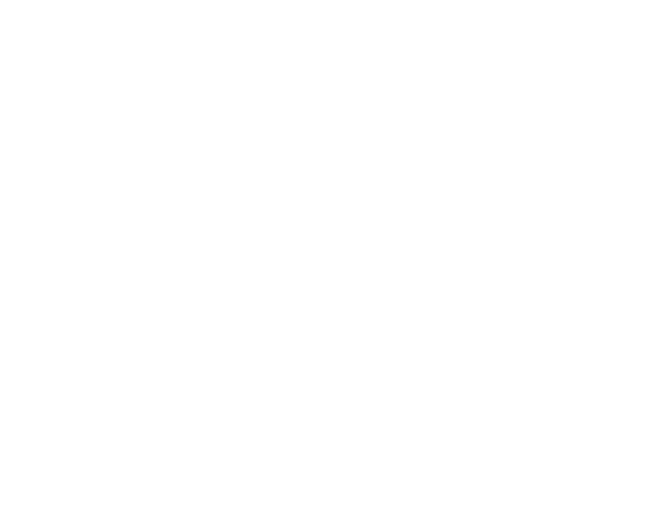
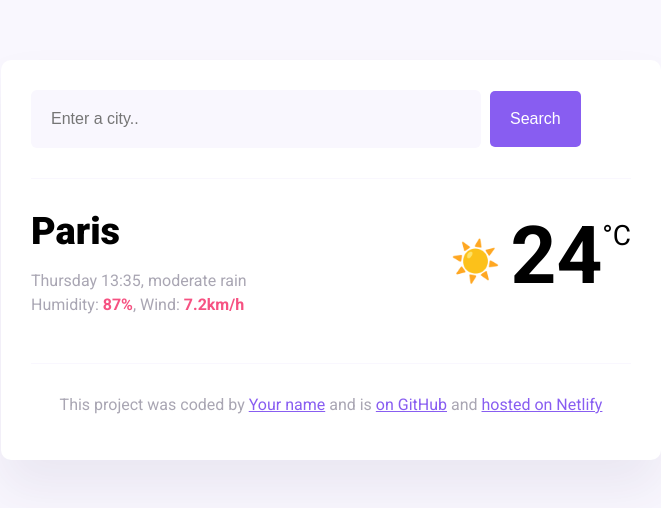
Before and after one commit to csumners/my-weather-app, a website: page index.html in a window 1280 px wide. Shown: the whole page, without its empty margins (309-970 px from the left). Drawn offline with nearby package versions, Linux system fonts and the light colour scheme.

Commit message:
Downloaded code from sandbox into VScode

```diff
--- a/index.html
+++ b/index.html
@@ -3,7 +3,56 @@
   <head>
     <meta charset="UTF-8" />
     <meta name="viewport" content="width=device-width, initial-scale=1.0" />
-    <title>Document</title>
+    <link rel="preconnect" href="https://fonts.googleapis.com" />
+    <link rel="preconnect" href="https://fonts.gstatic.com" crossorigin />
+    <link
+      href="https://fonts.googleapis.com/css2?family=Roboto:ital,wght@0,100;0,400;0,500;0,700;0,900;1,100;1,300;1,400;1,500;1,700;1,900&display=swap"
+      rel="stylesheet"
+    />
+    <script src="https://cdn.jsdelivr.net/npm/axios@1.1.2/dist/axios.min.js"></script>
+    <link rel="stylesheet" href="src/styles.css" />
+    <title>My weather application</title>
   </head>
-  <body></body>
+  <body>
+    <div class="weather-app">
+      <header>
+        <form id="search-form">
+          <input
+            type="search"
+            placeholder="Enter a city.."
+            required
+            class="search-input"
+            id="search-input"
+          />
+          <input type="submit" value="Search" class="search-button" />
+        </form>
+      </header>
+      <main>
+        <div class="current-weather">
+          <div>
+            <h1 class="current-city" id="current-city">Paris</h1>
+            <p class="current-details">
+              <span id="current-date"></span>, moderate rain <br />
+              Humidity: <strong>87%</strong>, Wind: <strong>7.2km/h</strong>
+            </p>
+          </div>
+          <div class="current-temperature">
+            <span class="current-temperature-icon">☀️</span
+            ><span class="current-temperature-value" id="current-temperature"
+              >24</span
+            ><span class="current-temperature-unit">°C</span>
+          </div>
+        </div>
+      </main>
+      <footer>
+        <p>
+          This project was coded by
+          <a href="#" target="_blank">Your name</a> and is
+          <a href="#" target="_blank"> on GitHub</a> and
+          <a href="#" target="_blank">hosted on Netlify</a>
+        </p>
+      </footer>
+    </div>
+  </body>
+  <script src="src/index.js"></script>
 </html>
--- /dev/null
+++ b/src/index.js
@@ -0,0 +1,53 @@
+function displayTemperature(response) {
+  let temperatureElement = document.querySelector("#current-temperature");
+  let temperature = Math.round(response.data.temperature.current);
+  let cityElement = document.querySelector("#current-city");
+  cityElement.innerHTML = response.data.city;
+  temperatureElement.innerHTML = temperature;
+}
+
+function search(event) {
+  event.preventDefault();
+  let searchInputElement = document.querySelector("#search-input");
+  let city = searchInputElement.value;
+
+  let apiKey = "b2a5adcct04b33178913oc335f405433";
+  let apiUrl = `https://api.shecodes.io/weather/v1/current?query=${city}&key=${apiKey}&units=metric`;
+
+  axios.get(apiUrl).then(displayTemperature);
+}
+
+function formatDate(date) {
+  let minutes = date.getMinutes();
+  let hours = date.getHours();
+  let day = date.getDay();
+
+  if (minutes < 10) {
+    minutes = `0${minutes}`;
+  }
+
+  if (hours < 10) {
+    hours = `0${hours}`;
+  }
+
+  let days = [
+    "Sunday",
+    "Monday",
+    "Tuesday",
+    "Wednesday",
+    "Thursday",
+    "Friday",
+    "Saturday"
+  ];
+
+  let formattedDay = days[day];
+  return `${formattedDay} ${hours}:${minutes}`;
+}
+
+let searchForm = document.querySelector("#search-form");
+searchForm.addEventListener("submit", search);
+
+let currentDateELement = document.querySelector("#current-date");
+let currentDate = new Date();
+
+currentDateELement.innerHTML = formatDate(currentDate);
--- /dev/null
+++ b/src/styles.css
@@ -0,0 +1,98 @@
+body {
+  background: #f9f7fe;
+  font-family: "Roboto", sans-serif;
+}
+
+a {
+  color: #885df1;
+}
+
+.weather-app {
+  background: white;
+  max-width: 600px;
+  margin: 60px auto;
+  padding: 30px;
+  border-radius: 10px;
+  box-shadow: 0 30px 50px rgba(65, 50, 100, 0.08);
+}
+
+header {
+  border-bottom: 1px solid #f9f7fe;
+  padding-bottom: 30px;
+}
+
+.search-input {
+  background-color: #f9f7fe;
+  border: none;
+  color: rgba(39, 33, 66, 0.4);
+  font-size: 16px;
+  padding: 20px;
+  width: 75%;
+  border-radius: 6px;
+}
+
+.search-button {
+  margin-left: 5px;
+  font-size: 16px;
+  background-color: #885df1;
+  color: white;
+  border: none;
+  padding: 20px;
+  line-height: 1;
+  border-radius: 5px;
+}
+
+main {
+  padding: 30px 0;
+}
+
+.current-temperature {
+  font-size: 48px;
+}
+
+.current-weather {
+  display: flex;
+  justify-content: space-between;
+}
+
+.current-city {
+  font-size: 38px;
+  font-weight: 900;
+  margin: 0;
+}
+.current-details {
+  color: rgba(39, 33, 66, 0.4);
+  font-size: 16px;
+  font-weight: 400;
+  line-height: 24px;
+}
+
+.current-details strong {
+  color: #f65282;
+}
+
+.current-temperature-icon {
+  position: relative;
+  top: -8px;
+  font-size: 40px;
+  margin-right: 10px;
+}
+
+.current-temperature-value {
+  font-size: 80px;
+  font-weight: bold;
+}
+
+.current-temperature-unit {
+  font-size: 28px;
+  position: relative;
+  top: -38px;
+}
+
+footer {
+  border-top: 1px solid #f9f7fe;
+  text-align: center;
+  padding-top: 15px;
+
+  color: rgba(39, 33, 66, 0.4);
+}
```
Also changed, not shown: package.json (added, +16 -0 lines).
